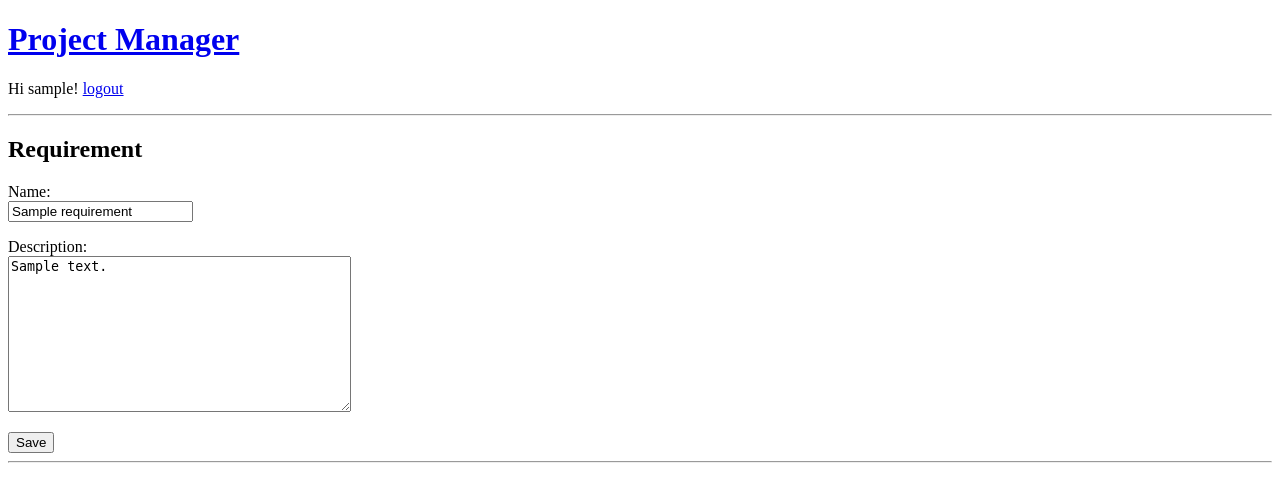
After one commit to GabrielLasso/MAC0350-fase3, a Django app: page /requirements/1/update/ in a window 1280 px wide. The commit adds this page. Shown: the top 502 px of the page. Run offline with Django 3.2, Linux system fonts and the light colour scheme; a user stored in the database is signed in; tables that the repository leaves empty hold one stand-in row (values such as "Sample post").

Commit message:
New Thing

```diff
--- a/autenticacao/gerenciador/models.py
+++ b/autenticacao/gerenciador/models.py
@@ -24,3 +24,6 @@ class Requirement(models.Model):
 
     def __str__(self):
         return self.name
+
+    def get_absolute_url(self):
+        return reverse('requirement_detail', kwargs={'pk': self.pk})
--- a/autenticacao/gerenciador/urls.py
+++ b/autenticacao/gerenciador/urls.py
@@ -4,6 +4,7 @@ from django.contrib import admin
 from django.contrib.auth import views as auth_views
 
 urlpatterns = [
+
     url(r'^$', views.home, name='home'),
     url(r'^login/$', auth_views.login, {'template_name': 'login.html'}, name='login'),
     url(r'^logout/$', auth_views.logout, name='logout'),
@@ -12,4 +13,9 @@ urlpatterns = [
     url(r'^projects/(?P<pk>[0-9]+)/$', views.ProjectView.as_view(), name='project_detail'),
     url(r'^projects/(?P<pk>[0-9]+)/update/$', views.ProjectUpdate.as_view(), name='project_update'),
     url(r'^projects/(?P<pk>[0-9]+)/delete/$', views.ProjectDelete.as_view(), name='project_delete'),
+    url(r'^projects/(?P<pk>[0-9]+)/requirements/new/$', views.RequirementCreate.as_view(), name='requirement_new'),
+    #url(r'^projects/(?P<project_id>)/requirements/new/$', requirementCreate, name='requirement_new'),
+    url(r'^requirements/(?P<pk>[0-9]+)/$', views.RequirementView.as_view(), name='requirement_detail'),
+    url(r'^requirements/(?P<pk>[0-9]+)/update/$', views.RequirementUpdate.as_view(), name='requirement_update'),
+    url(r'^requirements/(?P<pk>[0-9]+)/delete/$', views.RequirementDelete.as_view(), name='requirement_delete'),
 ]
--- a/autenticacao/gerenciador/views.py
+++ b/autenticacao/gerenciador/views.py
@@ -10,6 +10,7 @@ from django.views import generic
 from django.views.generic.edit import CreateView, UpdateView, DeleteView
 from forms import *
 from models import *
+from django.http import HttpResponse
 
 # Create your views here.
 
@@ -35,6 +36,9 @@ def signup(request):
         form = SignUpForm()
     return render(request, 'signup.html', {'form': form})
 
+
+# Crud for Projects
+# #######################################################
 @method_decorator(login_required, name='dispatch')
 class ProjectCreate(CreateView):
     model = Project
@@ -47,6 +51,12 @@ class ProjectCreate(CreateView):
 @method_decorator(login_required, name='dispatch')
 class ProjectView(generic.DetailView):
     model = Project
+    def get(self, *args, **kwargs):
+        project = self.get_object()
+        requirements_project = Requirement.objects.filter(project=project)
+        print requirements_project
+        return super(ProjectView, self).get(*args, **kwargs)
+
 
 @method_decorator(login_required, name='dispatch')
 class ProjectUpdate(UpdateView):
@@ -57,3 +67,38 @@ class ProjectUpdate(UpdateView):
 class ProjectDelete(DeleteView):
     model = Project
     success_url = reverse_lazy('home')
+
+
+# Crud for Requirements
+# #######################################################
+@method_decorator(login_required, name='dispatch')
+class RequirementCreate(CreateView):
+    model = Requirement
+    fields = ['name', 'description']
+    #def get_context_data (self, **kwargs):
+    #    context = super(RequirementCreate, self).get_context_data(**kwargs)
+    #    print self.request.session['project_id']
+    #    print "AAAAAAAA" + context
+    #    return context
+
+    def form_valid(self, form):
+        project_id = self.kwargs["pk"]
+        print project_id
+        form.instance.project = Project.objects.get(id=project_id)
+        return super(RequirementCreate, self).form_valid(form)
+
+
+
+@method_decorator(login_required, name='dispatch')
+class RequirementView(generic.DetailView):
+    model = Requirement
+
+@method_decorator(login_required, name='dispatch')
+class RequirementUpdate(UpdateView):
+    model = Requirement
+    fields = ['name', 'description']
+
+@method_decorator(login_required, name='dispatch')
+class RequirementDelete(DeleteView):
+    model = Requirement
+    success_url = reverse_lazy('home')
--- /dev/null
+++ b/autenticacao/templates/gerenciador/requirement_form.html
@@ -0,0 +1,26 @@
+{% extends 'base.html' %}
+
+{% block title %}Requirement{% endblock %}
+
+{% block content %}
+
+<h2>Requirement</h2>
+
+
+  <form class='form' method='post'> {% csrf_token %}
+  {% for field in form %}
+  <p>
+      {{ field.label_tag }}<br>
+      {{ field }}
+      {% if field.help_text %}
+          <p class="help">{{ field.help_text|safe }}</p>
+      {% endif %}
+      {% for error in field.errors %}
+          <p style="color: red">{{ error }}</p>
+      {% endfor %}
+  </p>
+  {% endfor %}
+  <button type="submit">Save</button>
+  </form>
+
+{% endblock %}
--- a/autenticacao/templates/home.html
+++ b/autenticacao/templates/home.html
@@ -18,6 +18,7 @@ Your projects:
 <a href="{% url 'project_new'%}">new project</a>
 <br>
 <br>
+
 Projects you contribute to:
 {% if projects_contribute %}
     <ul>
```
Also changed, not shown: autenticacao/templates/gerenciador/project_detail.html (+12 -0 lines), autenticacao/templates/gerenciador/requirement_confirm_delete.html (added, +7 -0 lines), autenticacao/templates/gerenciador/requirement_detail.html (added, +17 -0 lines).
